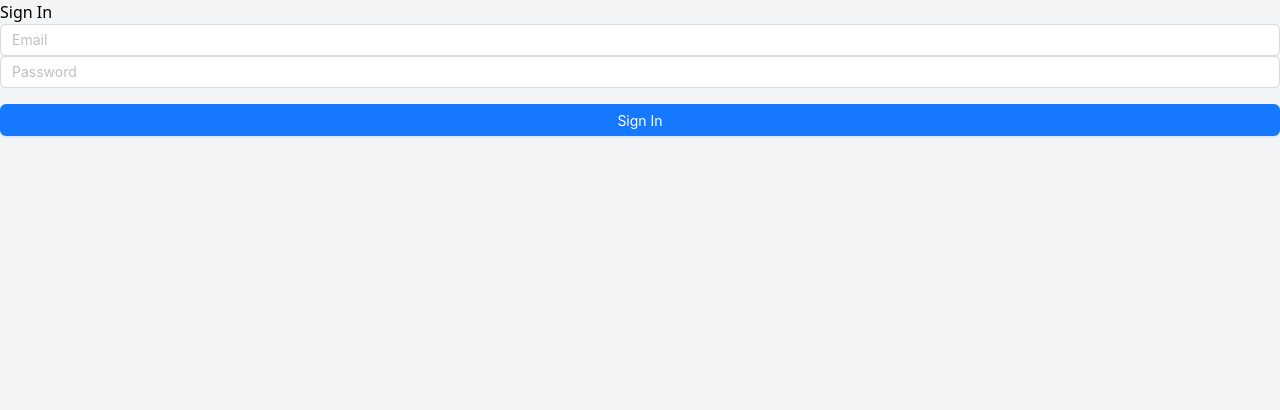
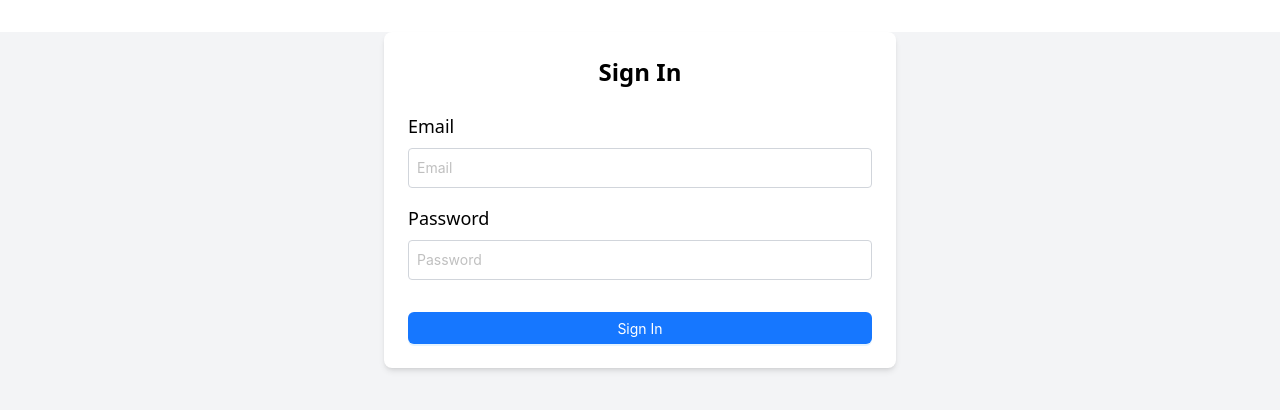
Before and after one commit to YSOT1/WebDevProject, a React (Vite) app in the folder client/: page /signin in a window 1280 px wide. Shown: the top 410 px of the page. Built offline with nearby package versions, Linux system fonts and the light colour scheme.

Commit message:
modified:   client/src/pages/SignIn/signin.tsx 	modified:   client/src/pages/SignUp/signup.tsx 	new file:   client/src/pages/dashboards/dashboard.tsx 	modified:   server/index.ts

```diff
--- a/client/src/pages/SignIn/signin.tsx
+++ b/client/src/pages/SignIn/signin.tsx
@@ -1,19 +1,65 @@
-import react from 'react';
+import React, { useState, FormEvent } from 'react';
+import { Input, Button } from 'antd';
 import axios from 'axios';
-import { Input, Button } from 'antd';
-const SignIn = () => {
+import { useNavigate } from 'react-router-dom'; // Import useNavigate for redirection
+
+const SignIn: React.FC = () => {
+  const [email, setEmail] = useState<string>('');
+  const [password, setPassword] = useState<string>('');
+  const navigate = useNavigate(); // Initialize navigate for programmatic navigation
+
+  // Submit form handler
+  const submitHandler = (e: FormEvent<HTMLFormElement>) => {
+    e.preventDefault();
+
+    axios
+      .post('http://localhost:3000/signin', { email, password })
+      .then((response) => {
+        console.log(response.data);
+        alert('Sign in successful! Redirecting to Dashboard...');
+        navigate('/dashboard'); // Redirect to the Dashboard page
+      })
+      .catch((error) => {
+        alert('Sign in failed. Please check your credentials and try again.');
+        console.error(error);
+      });
+  };
 
   return (
-    <div>
-      <h1>Sign In</h1>
-        <form>
-            <Input type="email" placeholder="Email" />
-            <Input type="password" placeholder="Password" />
-            <Button type="primary" htmlType="submit" className="w-full mt-4">
-                Sign In
-            </Button>
-        </form>
-    </div>
+    <form
+      onSubmit={submitHandler}
+      className="max-w-lg mx-auto bg-white p-6 rounded-lg shadow-md mt-8"
+    >
+      <h1 className="text-2xl font-bold mb-6 text-center">Sign In</h1>
+
+      <label htmlFor="email" className="block text-lg mb-2">
+        Email
+      </label>
+      <Input
+        id="email"
+        type="email"
+        placeholder="Email"
+        value={email}
+        onChange={(e) => setEmail(e.target.value)}
+        className="w-full p-2 border border-gray-300 rounded mb-4"
+      />
+
+      <label htmlFor="password" className="block text-lg mb-2">
+        Password
+      </label>
+      <Input
+        type="password"
+        placeholder="Password"
+        value={password}
+        onChange={(e) => setPassword(e.target.value)}
+        className="w-full p-2 border border-gray-300 rounded mb-4"
+      />
+
+      <Button type="primary" htmlType="submit" className="w-full mt-4">
+        Sign In
+      </Button>
+    </form>
   );
-}
+};
+
 export default SignIn;
--- a/client/src/pages/SignUp/signup.tsx
+++ b/client/src/pages/SignUp/signup.tsx
@@ -2,6 +2,7 @@ import React, { useState, FormEvent } from 'react'; // Correct import for React
 import { Input, Button } from 'antd';
 import { Select } from 'antd';
 import axios from 'axios';
+import { useNavigate } from 'react-router-dom'; // Import useNavigate for redirection
 const { Option } = Select;
 
 const SignUp: React.FC = () => {
@@ -10,13 +11,16 @@ const SignUp: React.FC = () => {
   const [password, setPassword] = useState<string>('');
   const [firstname, setFirstname] = useState<string>('');
   const [lastname, setLastname] = useState<string>('');
-  const [role, setRole] = useState<string>('');  // Store role directly here
+  const [role, setRole] = useState<string>(''); // Store role directly here
+
+  const navigate = useNavigate(); // Initialize navigate for programmatic navigation
 
   // Handle role change
   const handleChange = (value: string) => {
-    setRole(value);  // Update the role state when the select changes
+    setRole(value); // Update the role state when the select changes
   };
-  //Validate email
+
+  // Validate email
   const validateForm = (): boolean => {
     const emailRegex = /^[a-zA-Z0-9._-]+@[a-zA-Z0-9.-]+\.[a-zA-Z]{2,6}$/;
     const validEmailDomains = ['gmail.com', 'yahoo.com', 'outlook.com'];
@@ -28,7 +32,9 @@ const SignUp: React.FC = () => {
     }
 
     if (!validEmailDomains.includes(emailDomain)) {
-      alert('The email must be from a valid domain (e.g., gmail.com, yahoo.com, outlook.com).');
+      alert(
+        'The email must be from a valid domain (e.g., gmail.com, yahoo.com, outlook.com).'
+      );
       return false;
     }
 
@@ -39,28 +45,36 @@ const SignUp: React.FC = () => {
 
     return true;
   };
+
   // Submit form handler
   const submitHandler = (e: FormEvent<HTMLFormElement>) => {
     e.preventDefault();
     if (!validateForm()) {
-        return; // Stop submission if validation fails
-      }
+      return; // Stop submission if validation fails
+    }
+
     axios
       .post('http://localhost:3000/signup', {
         email,
         password,
         firstname,
         lastname,
-        role,  // Send the role to the backend
+        role, // Send the role to the backend
       })
       .then((data) => {
         console.log(data);
+        alert('Signup successful! Redirecting to Sign In...'); // Inform user of success
+        navigate('/signin'); // Redirect to the Sign In page
         // Clear form after submit
         setEmail('');
         setPassword('');
         setFirstname('');
         setLastname('');
         setRole('');
+      })
+      .catch((error) => {
+        alert('Signup failed. Please try again.');
+        console.error(error);
       });
   };
 
@@ -71,7 +85,9 @@ const SignUp: React.FC = () => {
     >
       <h1 className="text-2xl font-bold mb-6 text-center">Sign Up</h1>
 
-      <label htmlFor="email" className="block text-lg mb-2">Email</label>
+      <label htmlFor="email" className="block text-lg mb-2">
+        Email
+      </label>
       <Input
         id="email"
         type="email"
@@ -81,7 +97,9 @@ const SignUp: React.FC = () => {
         className="w-full p-2 border border-gray-300 rounded mb-4"
       />
 
-      <label htmlFor="password" className="block text-lg mb-2">Password</label>
+      <label htmlFor="password" className="block text-lg mb-2">
+        Password
+      </label>
       <Input
         type="password"
         placeholder="Password"
@@ -90,7 +108,9 @@ const SignUp: React.FC = () => {
         className="w-full p-2 border border-gray-300 rounded mb-4"
       />
 
-      <label htmlFor="firstname" className="block text-lg mb-2">First Name</label>
+      <label htmlFor="firstname" className="block text-lg mb-2">
+        First Name
+      </label>
       <Input
         type="text"
         placeholder="First Name"
@@ -99,7 +119,9 @@ const SignUp: React.FC = () => {
         className="w-full p-2 border border-gray-300 rounded mb-4"
       />
 
-      <label htmlFor="lastname" className="block text-lg mb-2">Last Name</label>
+      <label htmlFor="lastname" className="block text-lg mb-2">
+        Last Name
+      </label>
       <Input
         type="text"
         placeholder="Last Name"
@@ -108,10 +130,12 @@ const SignUp: React.FC = () => {
         className="w-full p-2 border border-gray-300 rounded mb-4"
       />
 
-      <label htmlFor="role" className="block text-lg mb-2">Role</label>
+      <label htmlFor="role" className="block text-lg mb-2">
+        Role
+      </label>
       <Select
-        value={role}  // Bind Select to the role state
-        onChange={handleChange}  // Use handleChange to update role state
+        value={role} // Bind Select to the role state
+        onChange={handleChange} // Use handleChange to update role state
         placeholder="Select your role"
         style={{ width: '100%' }}
       >
```
Also changed, not shown: client/src/pages/dashboards/dashboard.tsx (added), 1 other file (tests, documents, lock files or other folders).
